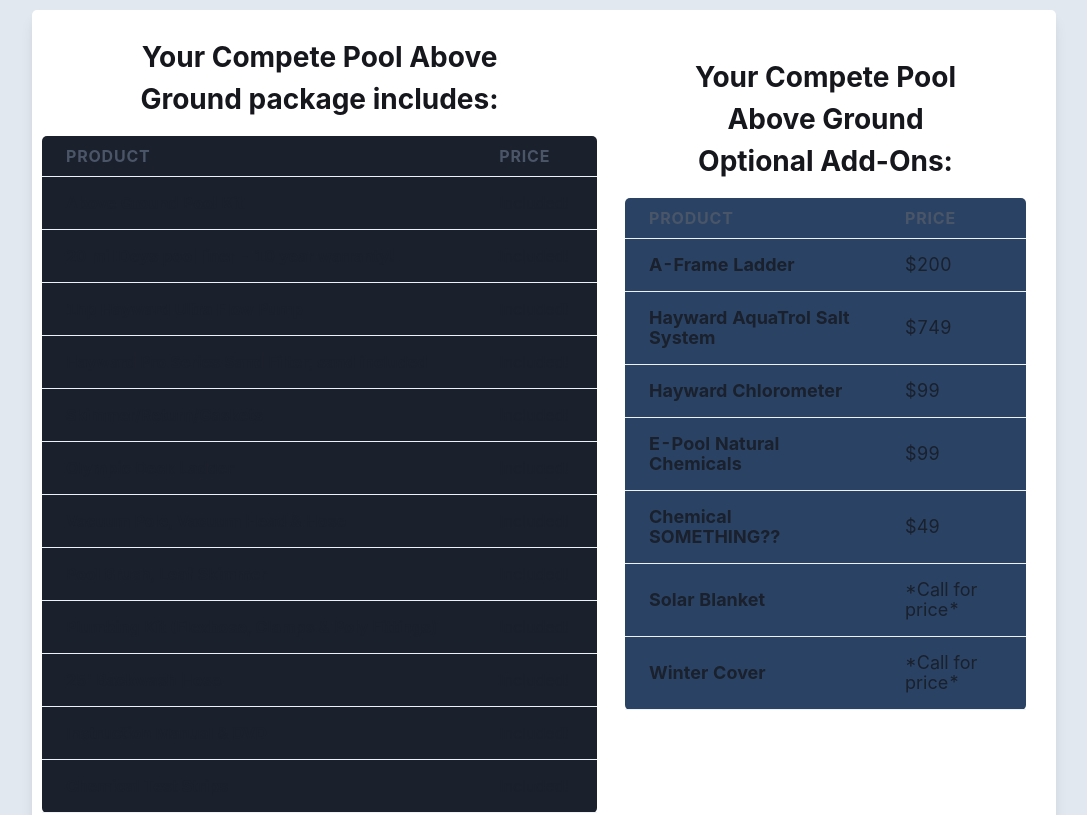
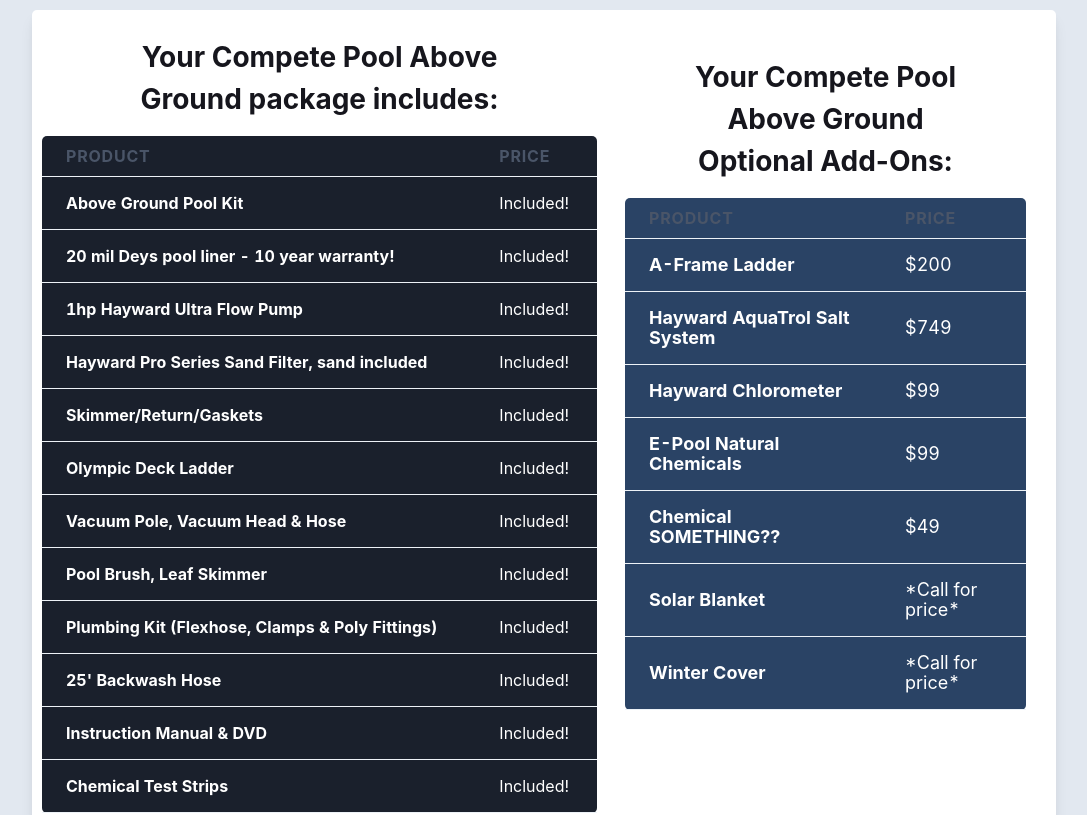
Before and after one commit to jm1200/abovegroundpools, a Next.js app: page / in a window 1280 px wide. Shown: the part 3000-3815 px from the top of the page, without its empty margins (96-1183 px from the left). Built offline with nearby package versions, Linux system fonts and the light colour scheme.

Commit message:
table font olor bug

```diff
--- a/src/components/PackageDetails.tsx
+++ b/src/components/PackageDetails.tsx
@@ -38,7 +38,13 @@
         >
           Your Compete Pool Above Ground package includes:
         </Text>
-        <Table size="md" bgColor="gray.800" p={5} borderRadius="5px">
+        <Table
+          size="md"
+          bgColor="gray.800"
+          p={5}
+          borderRadius="5px"
+          color="white"
+        >
           <Thead>
             <Tr>
               <Th fontSize="16px" fontWeight="bold">
@@ -75,7 +81,13 @@
         >
           Your Compete Pool Above Ground Optional Add-Ons:
         </Text>
-        <Table size="md" bgColor="blue.800" p={5} borderRadius="5px">
+        <Table
+          size="md"
+          bgColor="blue.800"
+          p={5}
+          borderRadius="5px"
+          color="white"
+        >
           <Thead>
             <Tr>
               <Th fontSize="16px" fontWeight="bold">
```
